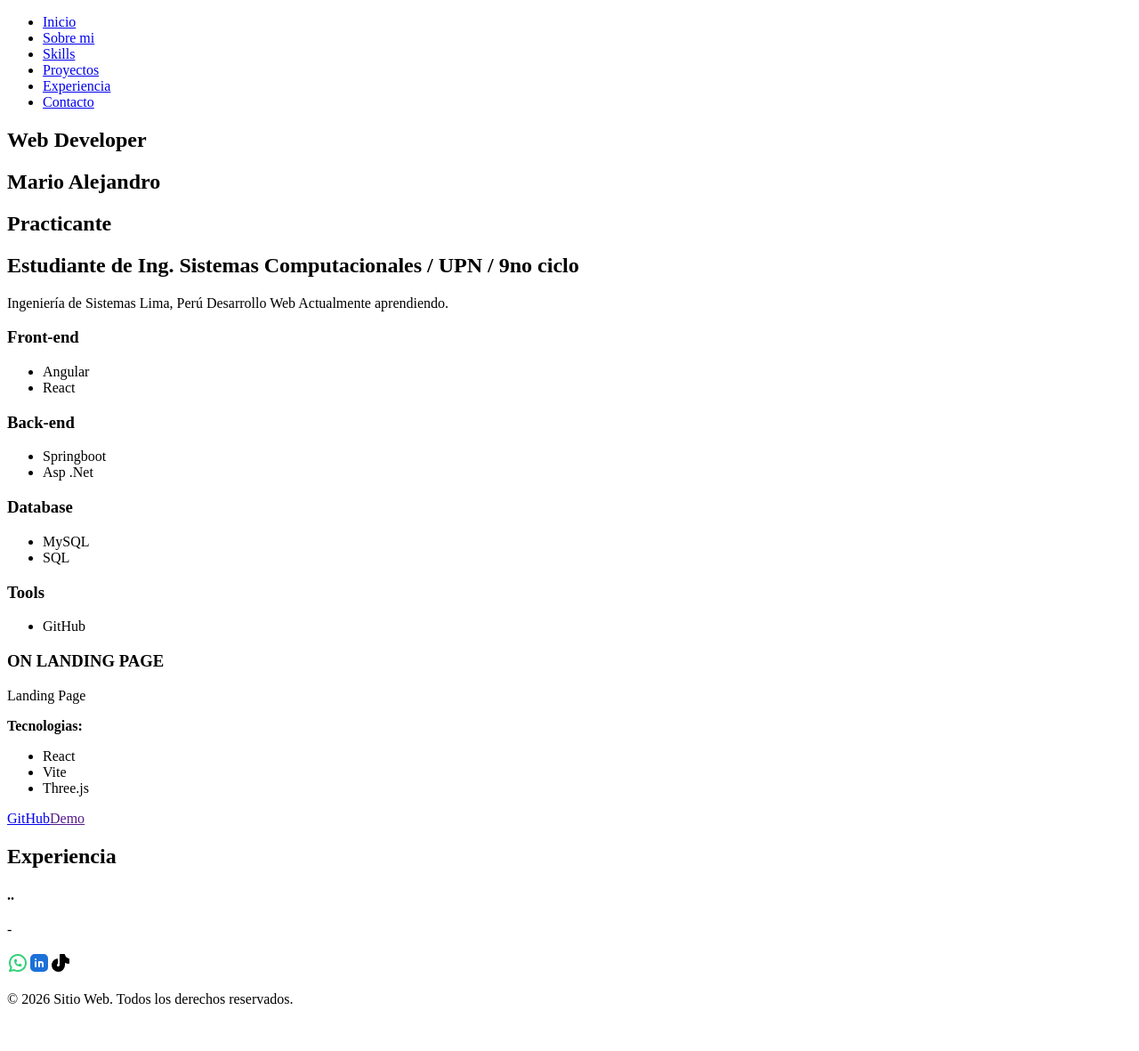
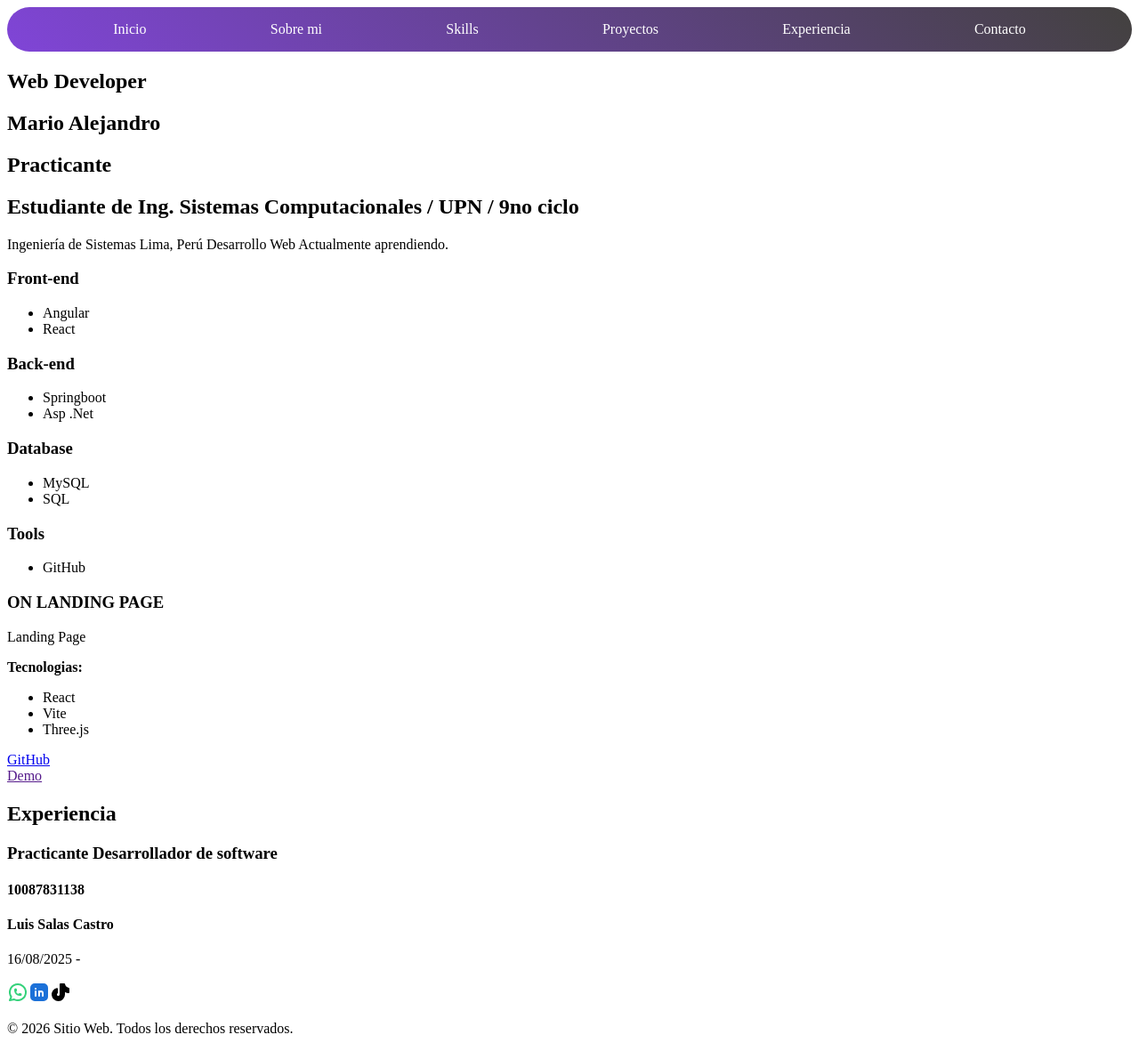
Before and after one commit to AlejandroMario-creator/Portafolio, a React (Vite) app: page / in a window 1280 px wide. Shown: the whole page at 89% size. Before the commit the page ends 1148 px from the top, so only its background shows below. Built offline with nearby package versions, Linux system fonts and the light colour scheme.

Commit message:
version 1.4

```diff
--- a/src/components/Experience.tsx
+++ b/src/components/Experience.tsx
@@ -8,6 +8,7 @@ function Experience() {
                 {experiences.map((exp) => (
                     <div key={exp.id}>
                         <h3>{exp.role}</h3>
+                        <h4>{exp.ruc}</h4>
                         <h4>{exp.company}</h4>
                         <p>{exp.startDate} - {exp.endDate}</p>
                         <p>{exp.description}</p>
--- a/src/components/Projects.tsx
+++ b/src/components/Projects.tsx
@@ -16,7 +16,8 @@ function Projects() {
                         </ul>
 
                     </div>
-                    <a href={project.github} target="_blank" rel="noreferrer">GitHub</a>
+                    <a href={project.github} target="_blank" rel="noreferrer">GitHub</a><br/>
+
                     <a href={project.demo} target="_blank" rel="noreferrer">Demo</a>
                 </div>
             ))}
--- a/src/data/experiences.ts
+++ b/src/data/experiences.ts
@@ -3,9 +3,10 @@ import type Experience from "../types/experience";
 export const experiences:Experience[] = [
     {
         id: 1,
-        company: "..",
-        role: "",
-        startDate: "",
+        company: "Luis Salas Castro",
+        ruc: 10087831138,
+        role: "Practicante Desarrollador de software",
+        startDate: "16/08/2025",
         endDate: "",
         description: ""
     }
--- a/src/index.css
+++ b/src/index.css
@@ -1,3 +1,31 @@
-*{
+/* Selecciona la etiqueta <nav> */
+nav {
+  background:linear-gradient(45deg, #6f2cd2e1, #43413f);
+  padding: 1rem;
+  border-radius: 130px;
+}
 
+/* Selecciona la lista <ul> dentro de <nav> */
+nav ul {
+  list-style: none; /* Elimina los puntos/viñetas */
+  margin: 0;
+  padding: 0;
+  display: flex; /* Alinea los elementos en fila horizontal */
+  justify-content: space-evenly; /* Centra el menú (cámbialo a flex-end si lo quieres a la derecha) */
+  gap: 20px; /* Espaciado moderno entre cada enlace */
 }
+
+/* Selecciona los enlaces <a> dentro de los elementos de la lista */
+nav ul li a {
+  color: #ffffff;
+  text-decoration: none; /* Elimina el subrayado por defecto */
+  font-weight: 500;
+  padding: 8px 16px;
+  transition: color 0.3s ease;
+}
+
+/* Efecto visual cuando pasas el cursor por encima */
+nav ul li a:hover {
+  cursor: pointer;
+  color: #00adb5; /* Cambia al color de acento de tu portafolio */
+}
--- a/src/types/experience.ts
+++ b/src/types/experience.ts
@@ -1,6 +1,7 @@
 export default interface Experience{
     id: number,
     company: string,
+    ruc: number,
     role: string,
     startDate: string,
     endDate: string,
```
